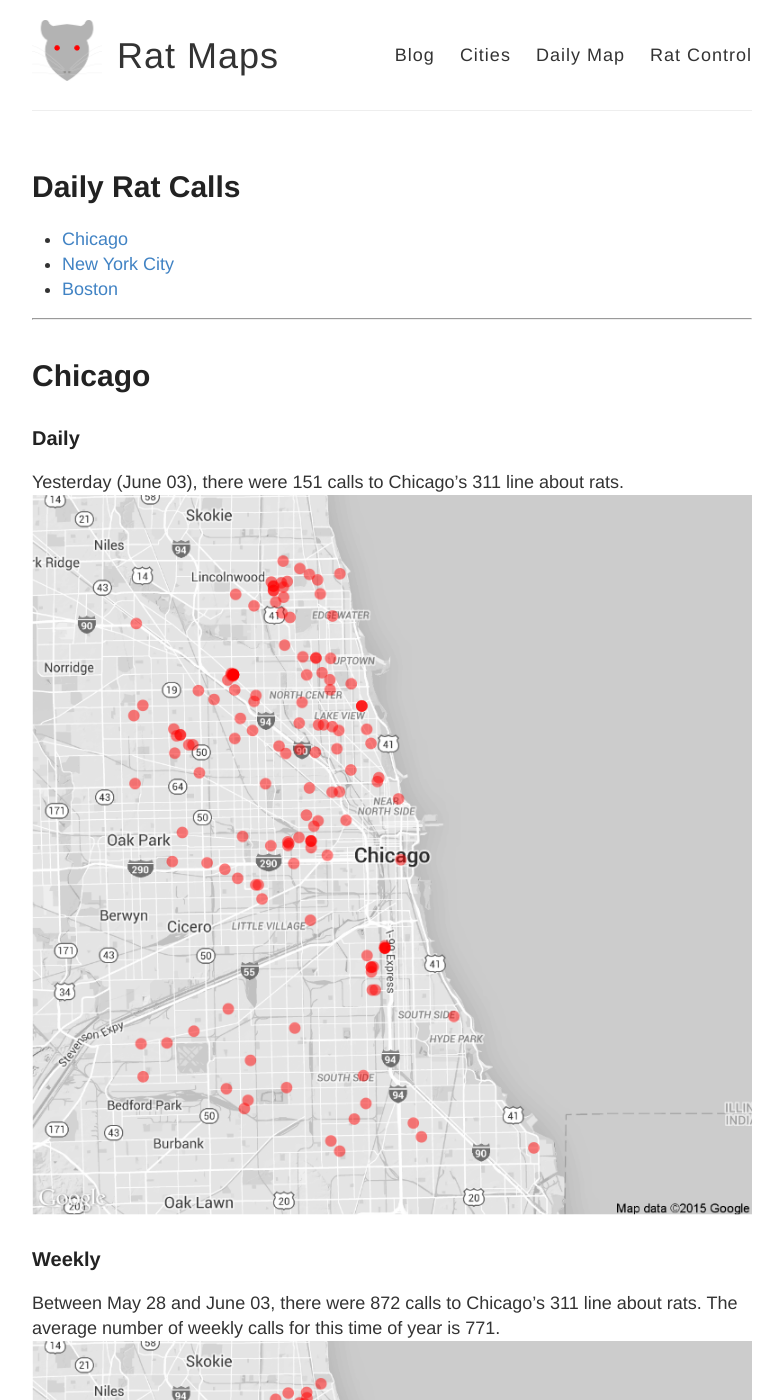
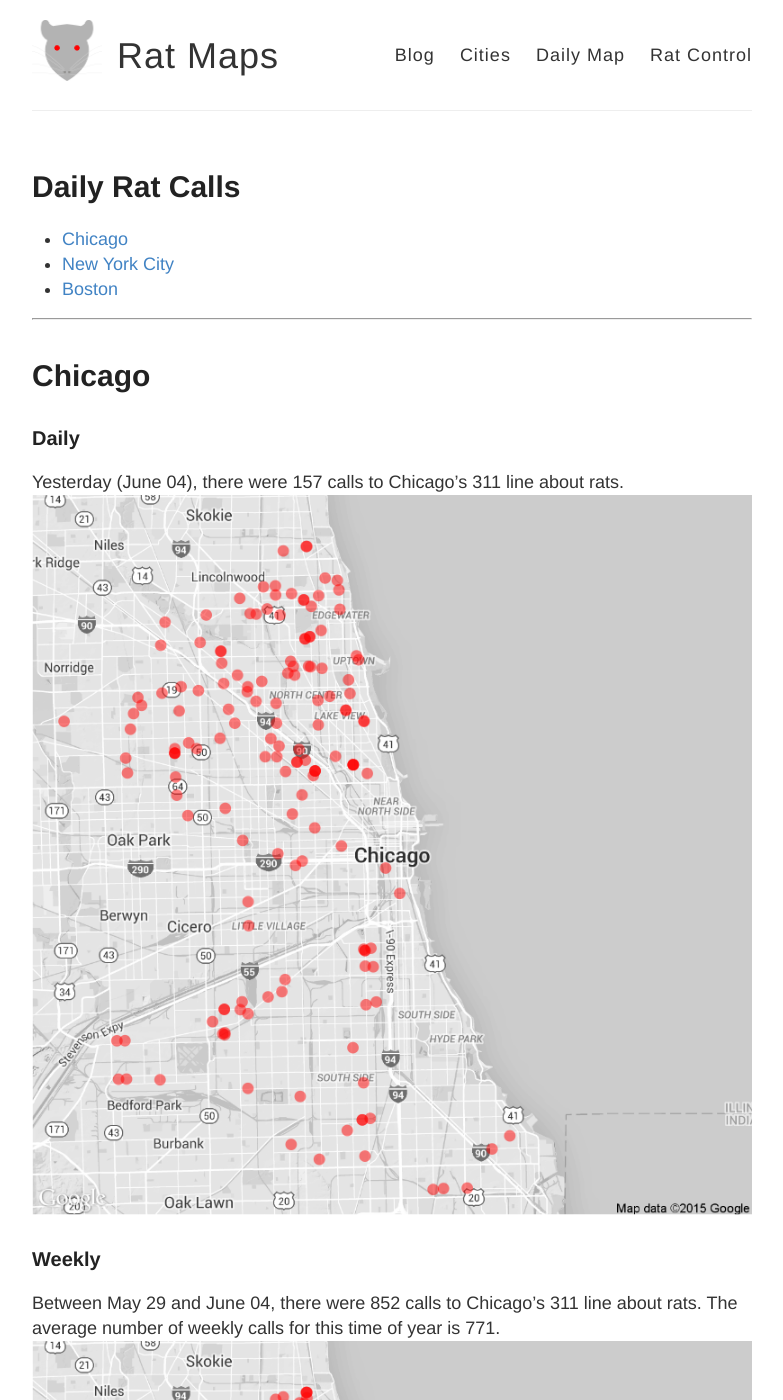
Before and after one commit to DanielHadley/ratmaps, a Jekyll site: the page built from daily.md, in a window 1280 px wide and 1400 px high. Shown: the whole window, without its empty margins (248-1031 px from the left). Built offline with Jekyll 4.4.1, drawn with Linux system fonts in a browser that asks for light colours; comment, search, counter and statistics services are not loaded; some of the changed text lies outside the part shown.

Commit message:
Daily Maps

```diff
--- a/daily.md
+++ b/daily.md
@@ -15,22 +15,22 @@
 
 ### Daily
 
-Yesterday (June 03), there were 151 calls to Chicago's 311 line about rats.
+Yesterday (June 04), there were 157 calls to Chicago's 311 line about rats.
 ![Chicago rat calls to 311 weekly map]({{ site.cityimages }}/daily/Chicago_Rat_Map_Daily.png)
 
 ### Weekly
-Between May 28 and June 03, there were 872 calls to Chicago's 311 line about rats. The average number of weekly calls for this time of year is 771.
+Between May 29 and June 04, there were 852 calls to Chicago's 311 line about rats. The average number of weekly calls for this time of year is 771.
 ![Chicago rat calls to 311 weekly map]({{ site.cityimages }}/daily/Chicago_Rat_Map_Weekly.png)
 ***
 # New York City <a id="nyc"><a>
 
 ### Daily
 
-Yesterday (June 03), there were 0 calls to New York City's 311 line about rats.
+Yesterday (June 04), there were 0 calls to New York City's 311 line about rats.
 ![NYC rat calls to 311 weekly map]({{ site.cityimages }}/daily/NYC_Rat_Map_Daily.png)
 
 ### Weekly
-Between May 28 and June 03, there were 0 calls to New York City's 311 line about rats. The average number of weekly calls for this time of year is 277.
+Between May 29 and June 04, there were 0 calls to New York City's 311 line about rats. The average number of weekly calls for this time of year is 277.
 ![NYC rat calls to 311 weekly map]({{ site.cityimages }}/daily/NYC_Rat_Map_Weekly.png)
 
 Each red dot represents one call about a rat seen in that location. The dots are transparent, so multiple calls from one location will be seen as a solid dot. The usual caveats apply: more calls do not necessarily mean that there are more rats in that location than other parts of the city. A cluster of dots could indicate that one resident is unusually vocal about rodents in his or her neighborhood. Also, more densely populated neighborhoods tend to make more calls to 311.
```
Also changed, not shown: images/pages/daily/Chicago_Rat_Map_Daily.png, images/pages/daily/Chicago_Rat_Map_Weekly.png, images/pages/daily/NYC_Rat_Map_Daily.png, images/pages/daily/NYC_Rat_Map_Weekly.png.
